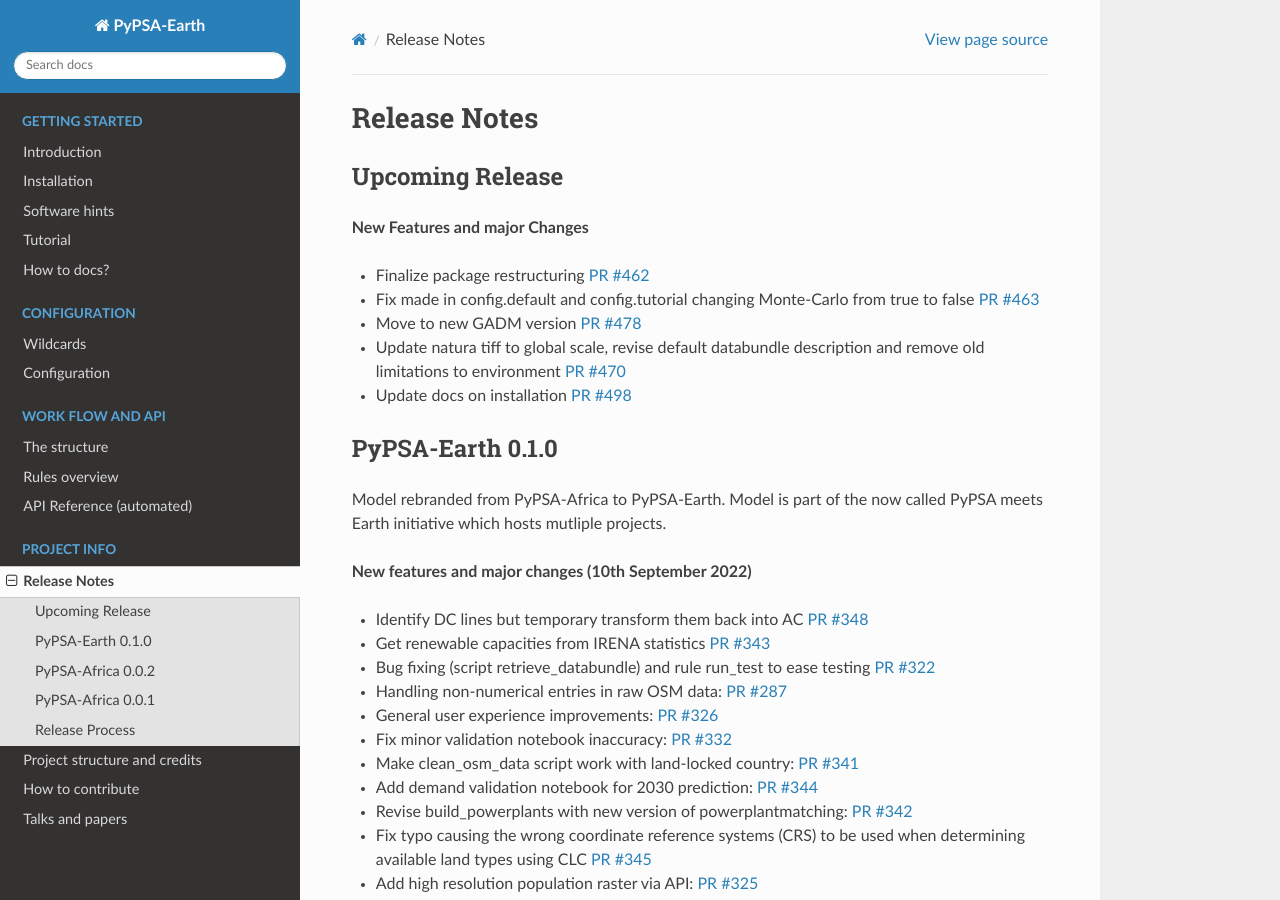
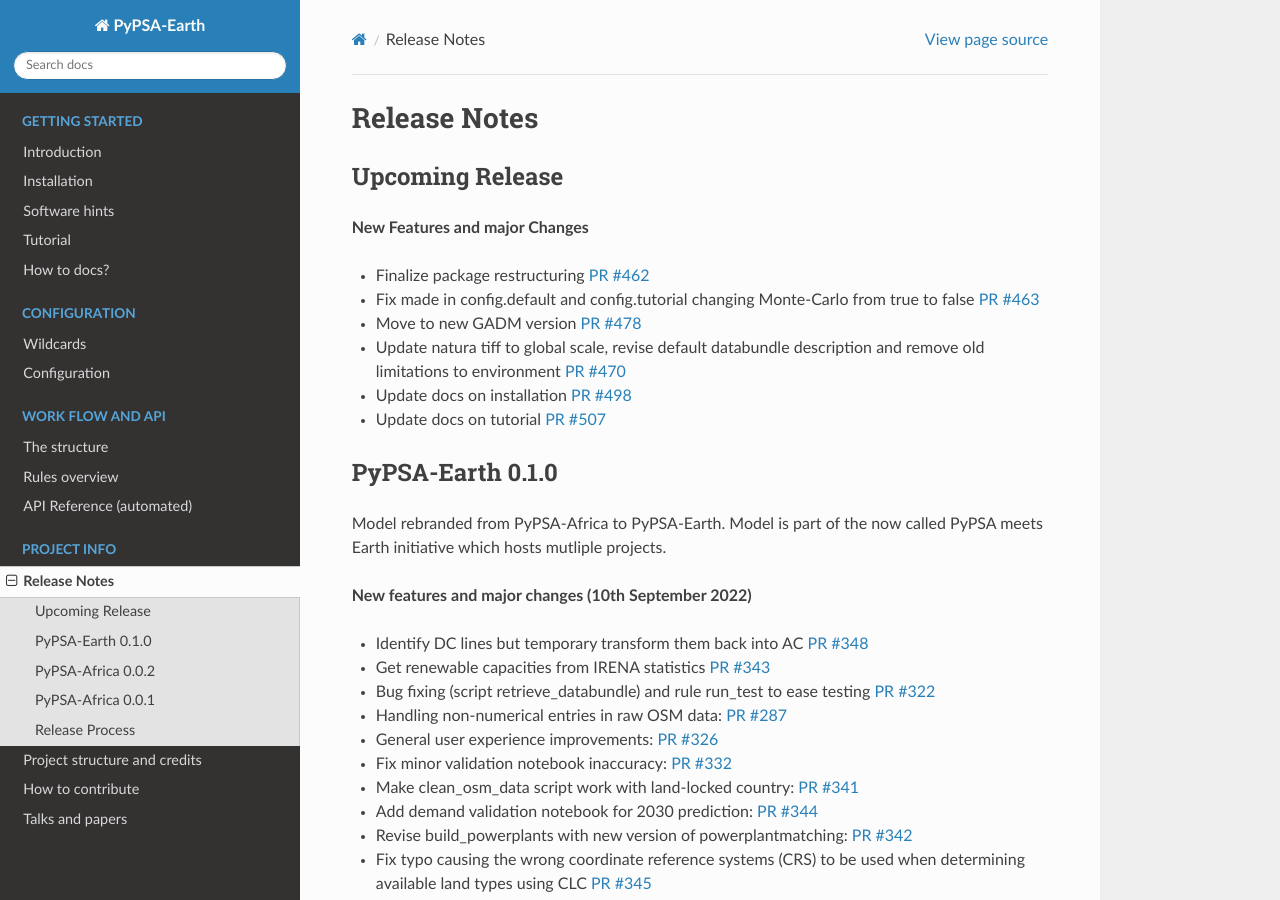
Before and after one commit to pypsa-meets-earth/pypsa-earth, a Sphinx documentation site: the page built from doc/release_notes.rst, in a window 1280 px wide and 900 px high. Built offline with Sphinx 7.4.7 and the Read the Docs theme 2.0.0, drawn with Linux system fonts in a browser that asks for light colours; pages that are not in the unit, such as notebooks, are missing from menus; the version number could not be read and is left out.

Commit message:
adding a note on the release notes

```diff
--- a/doc/release_notes.rst
+++ b/doc/release_notes.rst
@@ -22,6 +22,8 @@
 * Update natura tiff to global scale, revise default databundle description and remove old limitations to environment `PR #470 <https://github.com/pypsa-meets-earth/pypsa-earth/pull/470>`__
 
 * Update docs on installation `PR #498 <https://github.com/pypsa-meets-earth/pypsa-earth/pull/498>`__
+
+* Update docs on tutorial `PR #507 <https://github.com/pypsa-meets-earth/pypsa-earth/pull/507>`__
 
 PyPSA-Earth 0.1.0
 =================
```
